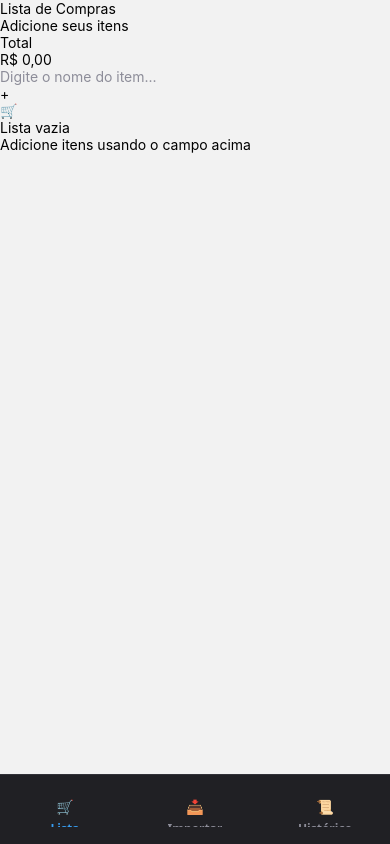
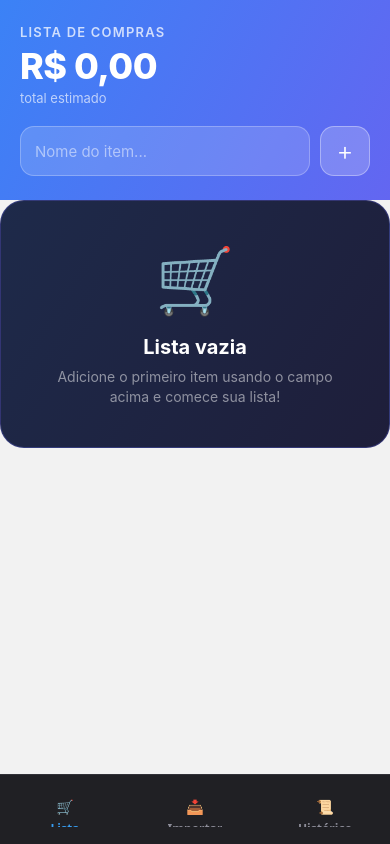
Before and after one commit to itallovidal/lista-de-compras, a React Native app: screen /Lista in a window 390 px wide. Built offline with nearby package versions, Linux system fonts and the light colour scheme.

Commit message:
feat(home): redesign the main screen
- Add a gradient header with centered total and stronger CTA
- Refresh empty state and background contrast for a more modern home
- Archive the home visual redesign OpenSpec change

```diff
--- a/app/components/ShoppingItem/ShoppingList.tsx
+++ b/app/components/ShoppingItem/ShoppingList.tsx
@@ -1,5 +1,6 @@
 import React from 'react';
 import { ScrollView, View, Text } from 'react-native';
+import { LinearGradient } from 'expo-linear-gradient';
 import { ShoppingItem as ShoppingItemType } from '../../types/shopping';
 import { ItemCard } from './ItemCard';
 
@@ -16,20 +17,34 @@ export const ShoppingList: React.FC<ShoppingListProps> = ({
 }) => {
   if (items.length === 0) {
     return (
-      <View className="flex-1 justify-center items-center px-8">
-        <View className="bg-gray-600 rounded-2xl p-8 items-center">
-          <Text className="text-5xl mb-4">🛒</Text>
-          <Text className="text-white text-lg font-semibold">Lista vazia</Text>
-          <Text className="text-gray-400 text-sm mt-2 text-center">
-            Adicione itens usando o campo acima
+      <View className="flex-1 justify-center items-center px-8 bg-gray-900">
+        <LinearGradient
+          colors={['#1e2a4a', '#1e1e3a']}
+          start={{ x: 0, y: 0 }}
+          end={{ x: 1, y: 1 }}
+          style={{
+            borderRadius: 24,
+            padding: 40,
+            alignItems: 'center',
+            width: '100%',
+            borderWidth: 1,
+            borderColor: 'rgba(99,102,241,0.3)',
+          }}
+        >
+          <Text style={{ fontSize: 64, marginBottom: 16 }}>🛒</Text>
+          <Text style={{ color: 'white', fontSize: 20, fontWeight: '700', marginBottom: 8 }}>
+            Lista vazia
           </Text>
-        </View>
+          <Text style={{ color: 'rgba(255,255,255,0.5)', fontSize: 14, textAlign: 'center', lineHeight: 20 }}>
+            Adicione o primeiro item usando o campo acima e comece sua lista!
+          </Text>
+        </LinearGradient>
       </View>
     );
   }
 
   return (
-    <ScrollView className="flex-1 px-5 py-4" showsVerticalScrollIndicator={false}>
+    <ScrollView className="flex-1 px-5 py-4 bg-gray-900" showsVerticalScrollIndicator={false}>
       {items.map((item) => (
         <ItemCard
           key={item.id}
--- a/app/components/ui/Header.tsx
+++ b/app/components/ui/Header.tsx
@@ -1,5 +1,6 @@
 import React, { useState } from 'react';
 import { View, Text, TextInput, TouchableOpacity } from 'react-native';
+import { LinearGradient } from 'expo-linear-gradient';
 import { formatCurrency } from '../../lib/formatCurrency';
 
 interface HeaderProps {
@@ -18,39 +19,66 @@ export const Header: React.FC<HeaderProps> = ({ total, onAddItem }) => {
   };
 
   return (
-    <View className="bg-gray-700 px-5 pt-6 pb-5">
-      <View className="flex-row justify-between items-center mb-6">
-        <View>
-          <Text className="text-white text-2xl font-bold">Lista de Compras</Text>
-          <Text className="text-gray-400 text-sm mt-1">Adicione seus itens</Text>
-        </View>
-        <View className="bg-blue-600 px-4 py-3 rounded-xl">
-          <Text className="text-white text-xs font-medium opacity-80">Total</Text>
-          <Text className="text-white font-bold text-lg">
-            {formatCurrency(total)}
-          </Text>
-        </View>
+    <LinearGradient
+      colors={['#3B82F6', '#6366F1']}
+      start={{ x: 0, y: 0 }}
+      end={{ x: 1, y: 1 }}
+      style={{ paddingHorizontal: 20, paddingTop: 24, paddingBottom: 24 }}
+    >
+      {/* Title */}
+      <Text style={{ color: 'rgba(255,255,255,0.75)', fontSize: 13, fontWeight: '600', letterSpacing: 1.2, textTransform: 'uppercase', marginBottom: 4 }}>
+        Lista de Compras
+      </Text>
+
+      {/* Total em destaque */}
+      <View style={{ marginBottom: 20 }}>
+        <Text style={{ color: 'white', fontSize: 36, fontWeight: '800', letterSpacing: -0.5 }}>
+          {formatCurrency(total)}
+        </Text>
+        <Text style={{ color: 'rgba(255,255,255,0.65)', fontSize: 13, marginTop: 2 }}>
+          total estimado
+        </Text>
       </View>
-      <View className="flex-row gap-3">
-        <View className="flex-1 bg-gray-600 rounded-xl flex-row items-center px-4">
+
+      {/* Input + Botão */}
+      <View style={{ flexDirection: 'row', gap: 10 }}>
+        <View style={{
+          flex: 1,
+          backgroundColor: 'rgba(255,255,255,0.15)',
+          borderRadius: 14,
+          flexDirection: 'row',
+          alignItems: 'center',
+          paddingHorizontal: 14,
+          borderWidth: 1,
+          borderColor: 'rgba(255,255,255,0.25)',
+        }}>
           <TextInput
-            className="flex-1 py-3 text-white text-base"
+            style={{ flex: 1, paddingVertical: 13, color: 'white', fontSize: 15 }}
             value={inputValue}
             onChangeText={setInputValue}
-            placeholder="Digite o nome do item..."
-            placeholderTextColor="#8D8D99"
+            placeholder="Nome do item..."
+            placeholderTextColor="rgba(255,255,255,0.5)"
             onSubmitEditing={handleAdd}
             returnKeyType="done"
           />
         </View>
         <TouchableOpacity
           onPress={handleAdd}
-          className="bg-blue-600 px-6 rounded-xl justify-center items-center"
-          activeOpacity={0.8}
+          activeOpacity={0.85}
+          style={{
+            width: 50,
+            height: 50,
+            backgroundColor: 'rgba(255,255,255,0.2)',
+            borderRadius: 14,
+            justifyContent: 'center',
+            alignItems: 'center',
+            borderWidth: 1,
+            borderColor: 'rgba(255,255,255,0.35)',
+          }}
         >
-          <Text className="text-white font-bold text-base">+</Text>
+          <Text style={{ color: 'white', fontSize: 26, fontWeight: '300', lineHeight: 30 }}>+</Text>
         </TouchableOpacity>
       </View>
-    </View>
+    </LinearGradient>
   );
 };
--- a/app/pages/HomeScreen.tsx
+++ b/app/pages/HomeScreen.tsx
@@ -8,8 +8,8 @@ export const HomeScreen: React.FC = () => {
   const { list, addItem, updateItem, removeItem, getTotal } = useShopping();
 
   return (
-    <SafeAreaView className="flex-1 bg-gray-700">
-      <StatusBar barStyle="light-content" backgroundColor="#121214" />
+    <SafeAreaView className="flex-1 bg-gray-900">
+      <StatusBar barStyle="light-content" backgroundColor="#3B82F6" />
       <Header total={getTotal()} onAddItem={addItem} />
       <ShoppingList
         items={list.items}
```
Also changed, not shown: openspec/changes/archive/2026-05-18-home-visual-redesign/design.md (added, +33 -0 lines), openspec/changes/archive/2026-05-18-home-visual-redesign/proposal.md (added, +28 -0 lines), openspec/changes/archive/2026-05-18-home-visual-redesign/specs/home-ui/spec.md (added, +43 -0 lines), openspec/changes/archive/2026-05-18-home-visual-redesign/tasks.md (added, +18 -0 lines), openspec/specs/home-ui/spec.md (added, +43 -0 lines), openspec/changes/archive/2026-05-18-home-visual-redesign/.openspec.yaml (added).
